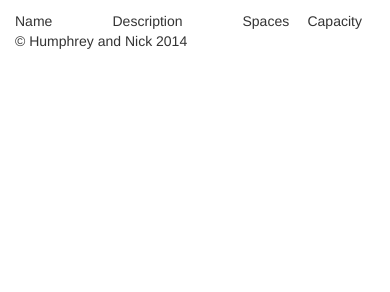
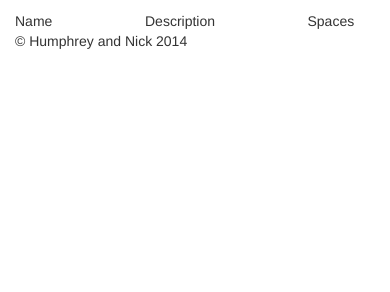
Before and after one commit to Humpheh/PiPark, a PHP site: page / in a window 390 px wide. Shown: the part 59-351 px from the top of the page. Run offline with PHP 8.4, Linux system fonts and the light colour scheme; data that the repository does not hold is empty.

Commit message:
Improved mobile interface

```diff
--- a/server/index.php
+++ b/server/index.php
@@ -12,16 +12,16 @@ require_once ('includes/header.php');
 ?>
 <h1>Car Parks</h1>
 <div class="row row-header">
-	<div class="col-xs-3">
+	<div class="col-sm-3 col-xs-4">
 		Name
 	</div>
-	<div class="col-xs-4">
+	<div class="col-sm-4 col-xs-5">
 		Description
 	</div>
-	<div class="col-xs-2">
+	<div class="col-sm-2 col-xs-3">
 		Spaces
 	</div>
-	<div class="col-xs-3">
+	<div class="col-sm-3 hidden-xs">
 		Capacity
 	</div>
 </div>
@@ -35,16 +35,16 @@ $res = $stmt->fetchAll(PDO::FETCH_ASSOC);
 foreach ($res as $row){	?>
 	<a href="<?php echo Conf::URL_BASE; ?>spaces.php?id=<?php echo $row['park_id']; ?>">
 	<div class="row">
-		<div class="col-xs-3">
+		<div class="col-sm-3 col-xs-4">
 			<?php echo $row['park_name']; ?>
 		</div>
-		<div class="col-xs-4">
+		<div class="col-sm-4 col-xs-5">
 			<?php echo $row['park_desc']; ?>
 		</div>
-		<div class="col-xs-2">
+		<div class="col-sm-2 col-xs-3">
 			<?php echo $row['ps'] - $row['spaces']; ?> spaces <span class="small" style="color:gray;">/ <?php echo $row['ps']; ?></span>
 		</div>
-		<div class="col-xs-3">
+		<div class="col-sm-3 col-xs-12">
 			<div class="progress">
 	        	<div class="progress-bar" role="progressbar" aria-valuenow="60" aria-valuemin="0" aria-valuemax="100"
 	        			style="width: <?php echo ($row['spaces']/$row['ps'])*100;?>%;"><?php echo $row['spaces'].' / '.$row['ps']; ?> used</div>
```
